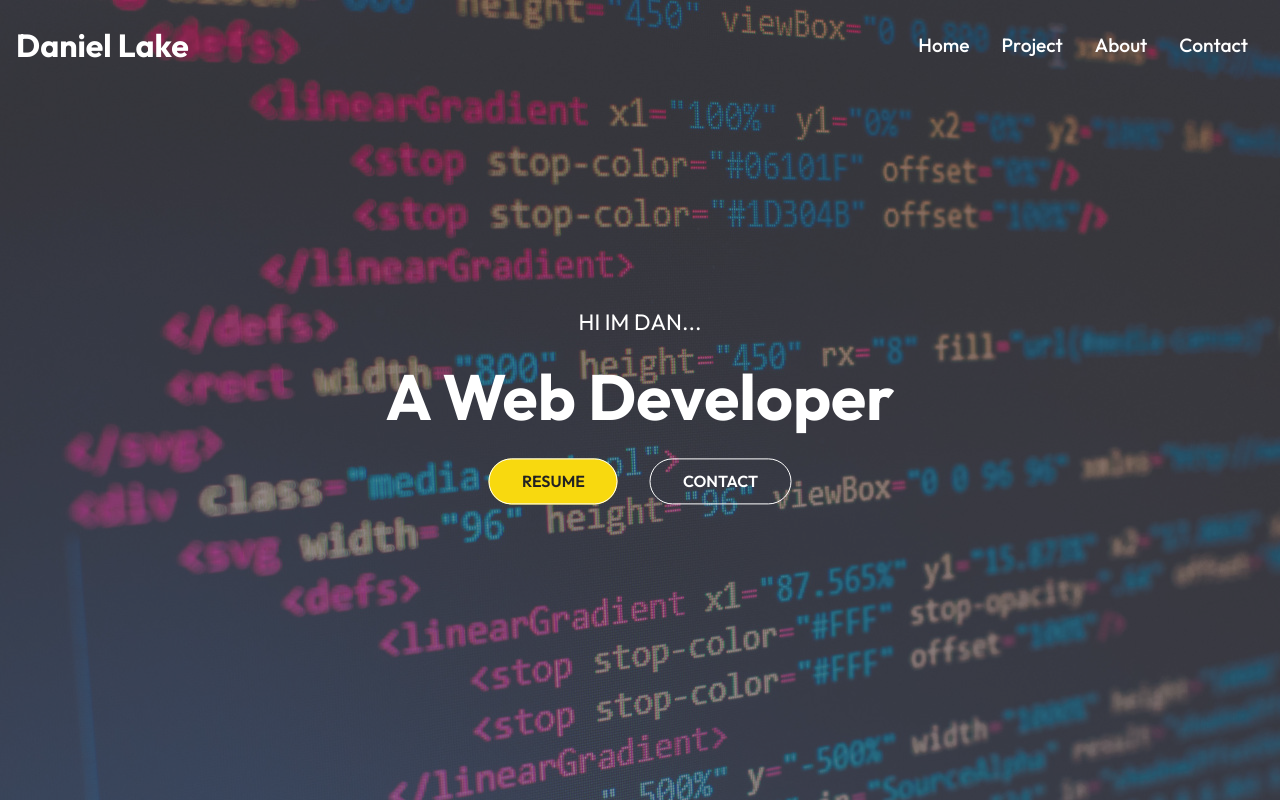
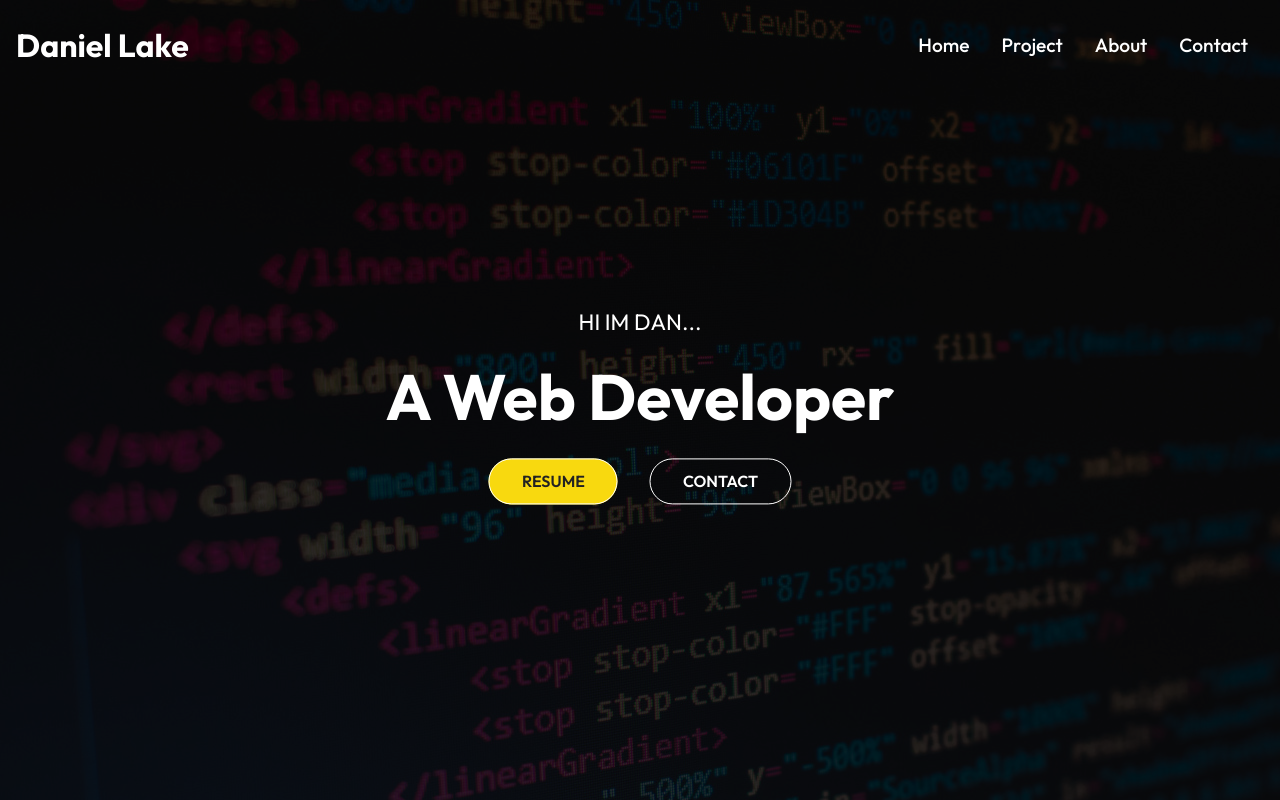
Before and after one commit to danlake2012/lake-portfolio-2022, a React (Create React App) app: page / in a window 1280 px wide. Shown: the top 800 px of the page. Built offline with nearby package versions, Linux system fonts and the light colour scheme.

Commit message:
Update HeroImgStyles.css

```diff
--- a/src/components/HeroImgStyles.css
+++ b/src/components/HeroImgStyles.css
@@ -1,25 +1,24 @@
-
+.mask {
+    width: 100%;
+    height: 100vh;
+  position: relative;
+}
 .intro-img {
-    display: flex;
-    content: '';
     width: 100%;
   height: 100%;
   background-size: cover;
-    position: absolute;
+  background-position: center;
   object-fit: cover;
-    z-index: 5;
 }
 .mask::after {
-    display: flex;
-    content: '';
+    content: "";
   width: 100%;
   height: 100%;
-    object-fit: cover;
   position: absolute;
   top: 0;
   left: 0;
-    background-color: #494853;
-    opacity: 0.5;
+  background-color: #000;
+  opacity: 0.8;
 
 
 }
```
Lines whose indentation alone changed are shown as unchanged.
